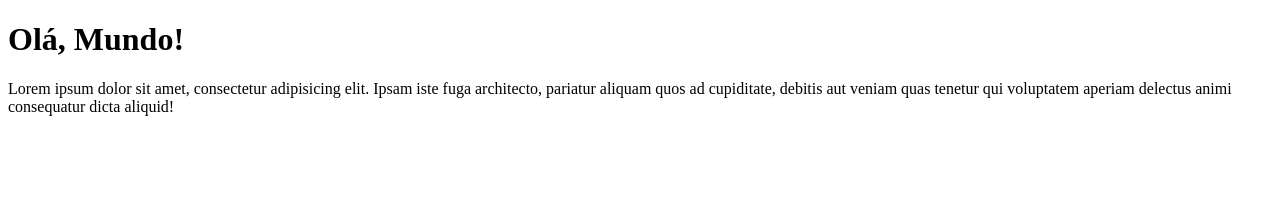
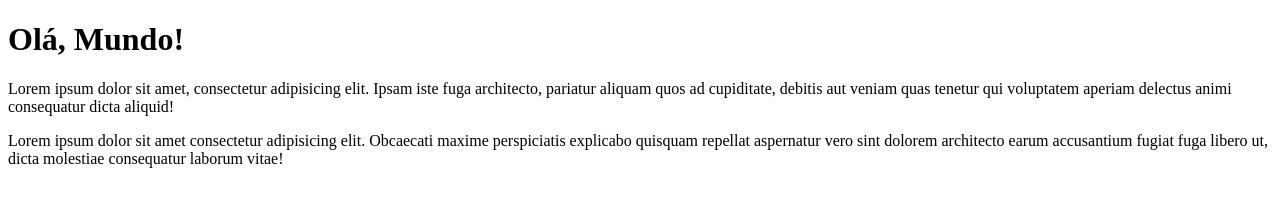
Before and after one commit to KauanSalesRod/Ola-Mundo, a plain HTML site: page index.html in a window 1280 px wide. Drawn offline with Linux system fonts and the light colour scheme.

Commit message:
Update index.html

```diff
--- a/index.html
+++ b/index.html
@@ -8,5 +8,7 @@
 <body>
     <h1>Olá, Mundo!</h1>
     <p>Lorem ipsum dolor sit amet, consectetur adipisicing elit. Ipsam iste fuga architecto, pariatur aliquam quos ad cupiditate, debitis aut veniam quas tenetur qui voluptatem aperiam delectus animi consequatur dicta aliquid!</p>
+
+    <p>Lorem ipsum dolor sit amet consectetur adipisicing elit. Obcaecati maxime perspiciatis explicabo quisquam repellat aspernatur vero sint dolorem architecto earum accusantium fugiat fuga libero ut, dicta molestiae consequatur laborum vitae!</p>
 </body>
 </html>
```
